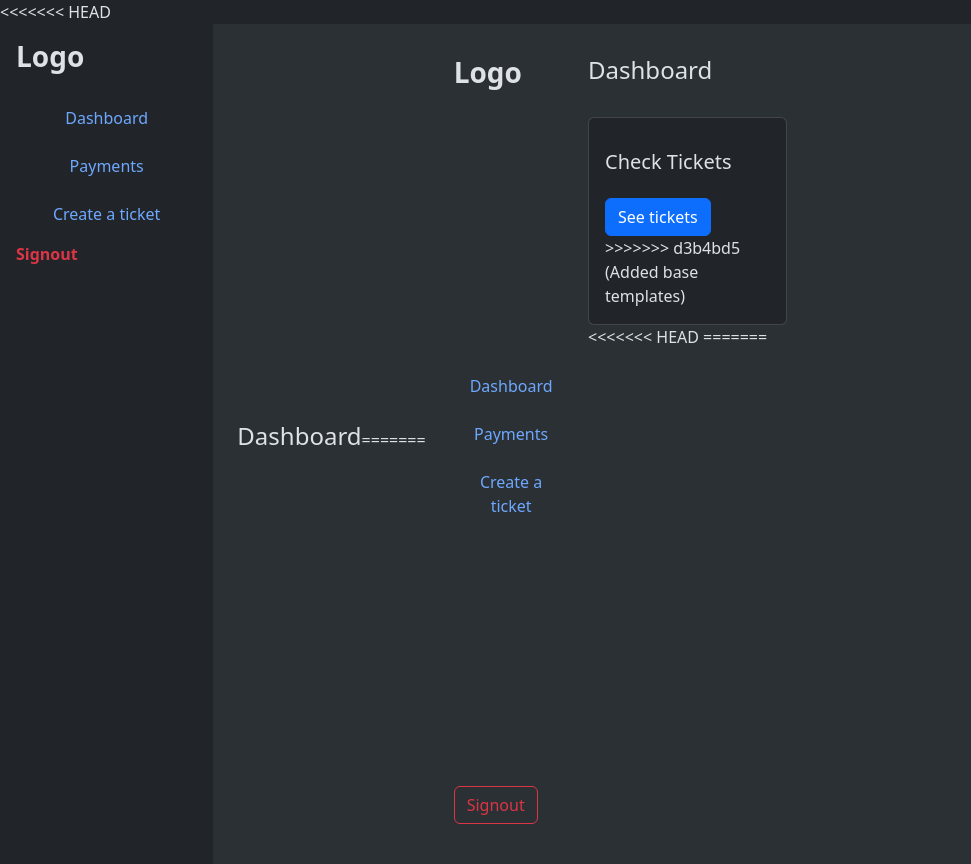
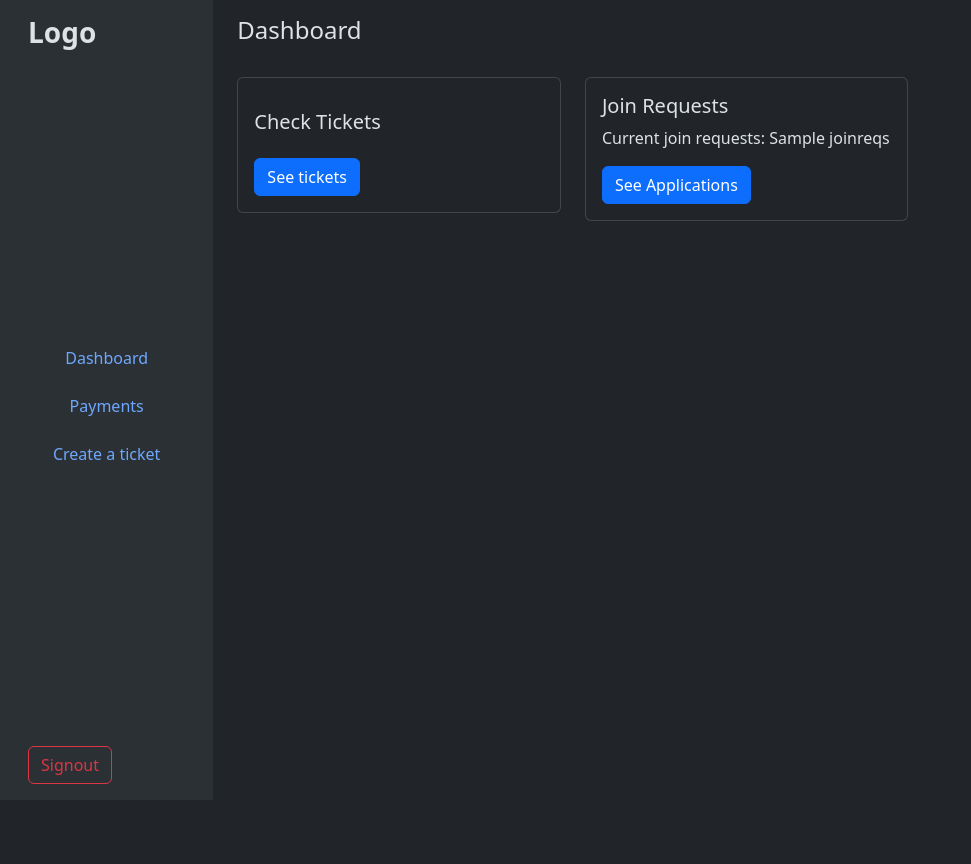
Before and after one commit to fluidpotata/CSE391_Project, a Flask app: template templates/admin.html in a window 1280 px wide. Shown: the whole page, without its empty margins (0-971 px from the left). After the commit the page ends 784 px from the top, so only its background shows below. Run offline with Flask 3, Linux system fonts and the light colour scheme; the template is opened without the code that fills it: most values are stand-ins (such as "Sample title", 1, 10 or a date in 2020).

Commit message:
Add User Request and Approval system

```diff
--- a/app.py
+++ b/app.py
@@ -88,7 +88,11 @@ def seeApps():
         if request.method == 'POST':
             req_id = request.form['req_id']
             room_id = request.form['room_id']
-            allocateUser(req_id, room_id)
+            name = request.form['name']
+            phone = request.form['phone']
+            username = request.form['username']
+            password = request.form['password']
+            allocateUser(username, password, req_id, phone, room_id, name)
             return redirect(url_for('seeApps'))
         else:
             data = getJoinReqs()
--- a/templates/admin.html
+++ b/templates/admin.html
@@ -1,39 +1,3 @@
-<<<<<<< HEAD
-<!DOCTYPE html>
-<html lang="en" data-bs-theme="dark">
-
-<head>
-  <meta charset="UTF-8">
-  <meta name="viewport" content="width=device-width, initial-scale=1.0">
-  <title>Dashboard</title>
-  <link href="https://cdn.jsdelivr.net/npm/bootstrap@5.3.0-alpha3/dist/css/bootstrap.min.css" rel="stylesheet">
-</head>
-
-<body>
-  <div class="container-fluid">
-    <div class="row">
-      <nav class="col-md-3 col-lg-2 d-md-block sidebar vh-100 p-3">
-        <h3 class="fw-bold mb-4">Logo</h3>
-        <ul class="nav flex-column">
-          <li class="nav-item mb-2">
-            <a class="nav-link btn btn-outline-secondary w-100" href="#">Dashboard</a>
-          </li>
-          <li class="nav-item mb-2">
-            <a class="nav-link btn btn-outline-secondary w-100" href="#">Payments</a>
-          </li>
-          <li class="nav-item mb-2">
-            <a class="nav-link btn btn-outline-secondary w-100" href="#">Create a ticket</a>
-          </li>
-        </ul>
-        <div class="mt-auto">
-          <a class="nav-link text-danger fw-bold" href="#">Signout</a>
-        </div>
-      </nav>
-
-      <main class="col-md-9 ms-sm-auto col-lg-10 px-md-4 bg-body-tertiary">
-        <div class="d-flex justify-content-between flex-wrap flex-md-nowrap align-items-center pt-3 pb-2 mb-3">
-          <h1 class="h4">Dashboard</h1>
-=======
 {% extends "adminbase.html" %}
 {% block title %}Admin Dashboard{% endblock %}
 {% block content %}
@@ -50,16 +14,18 @@
           <a href="/ticket">
             <button class="btn btn-primary">See tickets</button>
           </a>
->>>>>>> d3b4bd5 (Added base templates)
+        </div>
+      </div>
+      <div class="col">
+        <div class="card p-3">
+          <h5 class="card-title">Join Requests</h5>
+          <p class="card-text">Current join requests: {{data['joinreqs']}}</p>
+          <a href="/seeapps">
+            <button class="btn btn-primary">See Applications</button>
+          </a>
         </div>
       </div>
       <!-- <div class="col">
-        <div class="card p-3">
-          <h5 class="card-title">Card Title 2</h5>
-          <p class="card-text">Some description text here.</p>
-        </div>
-      </div>
-      <div class="col">
         <div class="card p-3">
           <h5 class="card-title">Card Title 3</h5>
           <p class="card-text">Some description text here.</p>
@@ -85,13 +51,5 @@
       </div> -->
     </div>
   </div>
-<<<<<<< HEAD
-
-  <script src="https://cdn.jsdelivr.net/npm/bootstrap@5.3.0-alpha3/dist/js/bootstrap.bundle.min.js"></script>
-</body>
-
-</html>
-=======
 </main>
 {% endblock %}
->>>>>>> d3b4bd5 (Added base templates)
```
Also changed, not shown: database/admin.py (+35 -2 lines), database/user.py (+35 -0 lines), templates/applications.html (+10 -4 lines), database/main.db.
